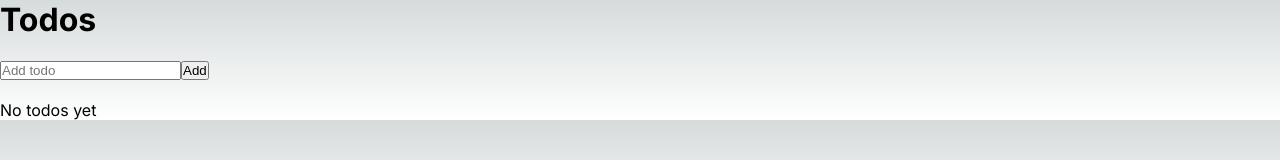
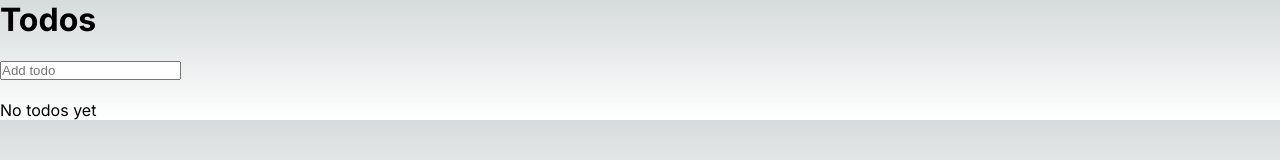
Before and after one commit to EricEchemane/next-react-query, a Next.js app: page / in a window 1280 px wide. Shown: the top 160 px of the page. Built offline with nearby package versions, Linux system fonts and the light colour scheme.

Commit message:
test fail

```diff
--- a/src/components/AddTodoForm.tsx
+++ b/src/components/AddTodoForm.tsx
@@ -26,7 +26,7 @@ export default function AddTodoForm() {
 				placeholder='Add todo'
 				type='text'
 			/>
-			<button type='submit'>Add</button>
+			{/*<button type='submit'>Add</button>*/}
 		</form>
 	);
 }
```
